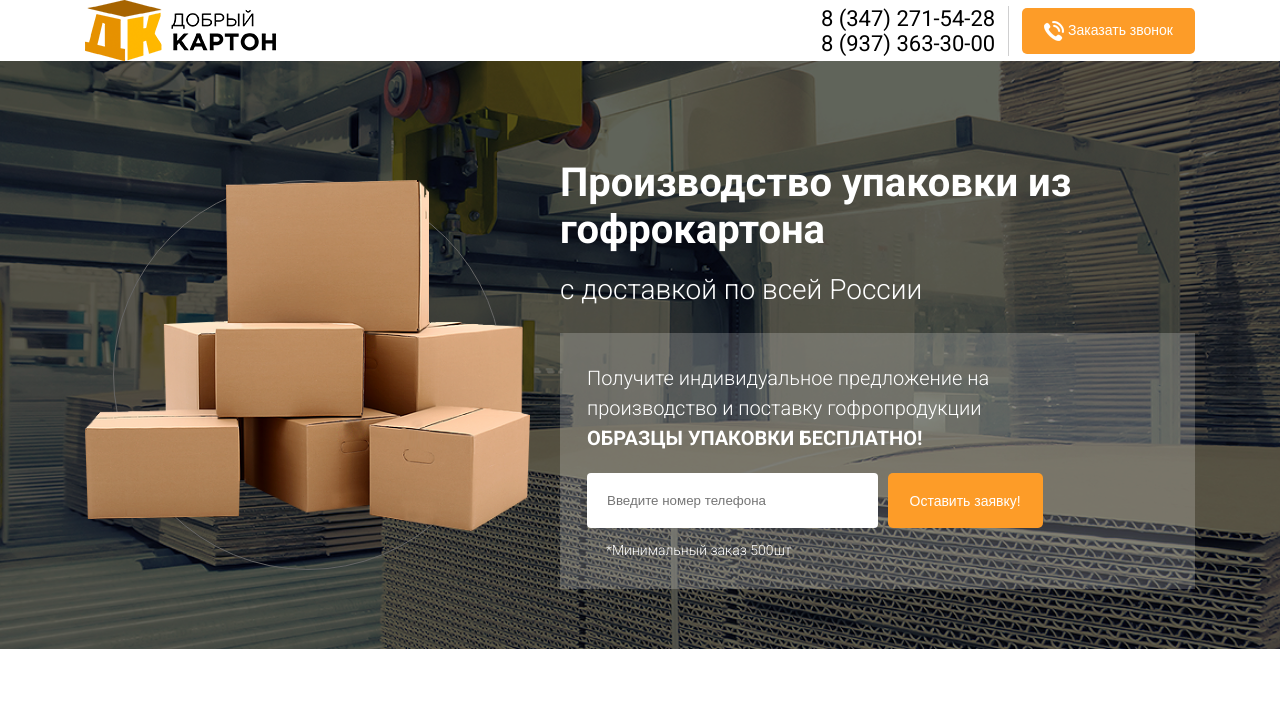
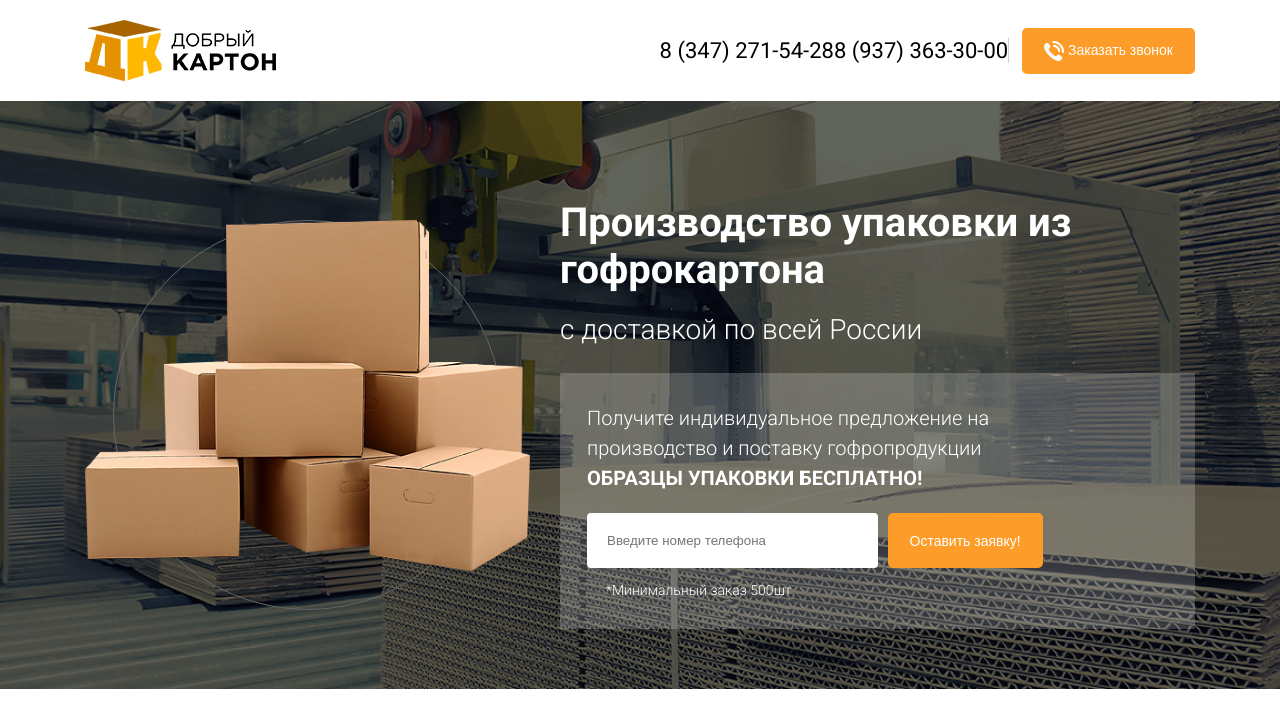
Before and after one commit to sakret/good-cardboard, a website: page src/index.html in a window 1280 px wide. Drawn offline with nearby package versions, Linux system fonts and the light colour scheme.

Commit message:
new pool for header

```diff
--- a/src/sass/_header.sass
+++ b/src/sass/_header.sass
@@ -1,4 +1,5 @@
 .header
+    margin: 20px 0 20px 0
     &__logo
         width: 191px
         height: 61px
@@ -11,9 +12,9 @@
         align-items: center
         &__phone
             &s
-                font-size: 22px
-                display: flex
-                margin-right: 13px
-            &:first-child
-                    margin-right: 13px;
-                    border-right: 1px solid #cfcfd0
+            font-size: 22px
+            display: flex
+            margin-right: 13px
+            &s:first-child
+            margin-right: 13px
+            border-right: 1px solid #cfcfd0
--- a/src/sass/_interface.sass
+++ b/src/sass/_interface.sass
@@ -1,20 +1,16 @@
 .button
     font-size: 14px
-
     padding: 13px 22px
-
     color: $text-color-light
     border: none
     border-radius: 5px
     background-color: $active-color
     &:hover
         cursor: pointer
-
         background-color: lighten($active-color, 5)
     img
         vertical-align: middle
     &_big
         padding-top: 18px
         padding-bottom: 18px
-
         vertical-align: middle
```
Also changed, not shown: src/sass/_modal.sass (+1 -22 lines), src/css/style.css.
